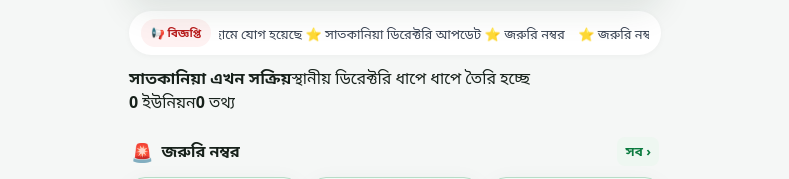
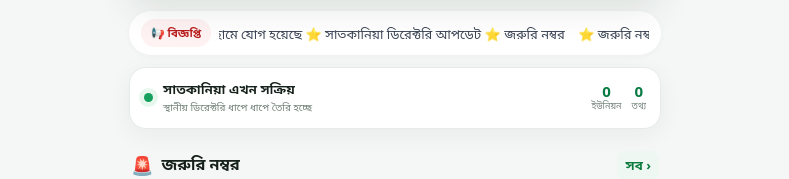
Before and after one commit to abbasali01843/bangladesh-local-directory, a Next.js app: page / in a window 1280 px wide. Shown: the part 285-464 px from the top of the page, without its empty margins (245-1034 px from the left). Built offline with nearby package versions, Linux system fonts and the light colour scheme; no server answers; the database is empty.

Commit message:
ui: style active coverage summary

```diff
--- a/app/globals.css
+++ b/app/globals.css
@@ -649,3 +649,22 @@ body{background:var(--ps-bg);color:var(--ps-ink)}
   .ps-topbar{max-width:720px}
   .ps-bottom{max-width:720px}
 }
+
+.ps-home-status{
+  display:flex;align-items:center;justify-content:space-between;gap:12px;
+  padding:13px 14px;margin:0 0 18px;
+  background:#fff;border:1px solid var(--ps-line);border-radius:17px;
+  box-shadow:var(--ps-shadow);
+}
+.ps-home-status-main{display:flex;align-items:center;gap:10px;min-width:0}
+.ps-home-status-main strong{display:block;font-size:13px;line-height:1.3}
+.ps-home-status-main span:not(.ps-live-dot){display:block;font-size:10px;color:var(--ps-muted);margin-top:2px}
+.ps-live-dot{width:9px;height:9px;flex:0 0 auto;border-radius:50%;background:#16a05d;box-shadow:0 0 0 5px #e7f7ee}
+.ps-home-stats{display:flex;gap:10px;flex:0 0 auto}
+.ps-home-stats span{font-size:9px;color:var(--ps-muted);text-align:center;white-space:nowrap}
+.ps-home-stats b{display:block;font-size:15px;color:var(--ps-green);line-height:1.1}
+@media(max-width:380px){
+  .ps-home-status{align-items:flex-start}
+  .ps-home-stats{gap:7px}
+  .ps-home-stats span{font-size:8px}
+}
```
